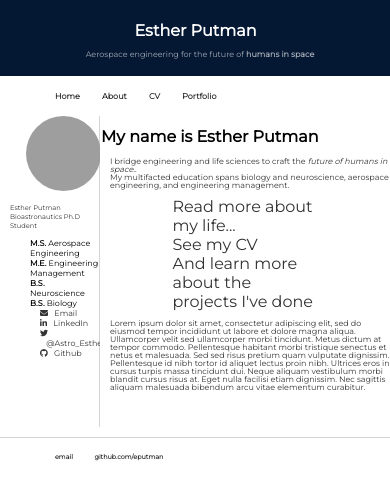
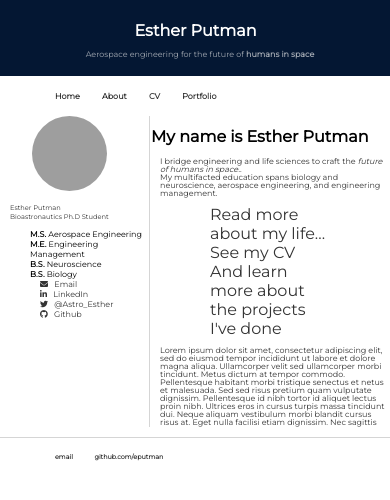
Before and after one commit to eputman/eputman.github.io, a Jekyll site: the page built from index.html, in a window 390 px wide. Shown: the top 500 px of the page. Built offline with Jekyll 4.4.1, drawn with Linux system fonts in a browser that asks for light colours; nearby versions of some CDN libraries; grey boxes are pictures that could not be loaded.

Commit message:
Update main.css

```diff
--- a/css/main.css
+++ b/css/main.css
@@ -187,12 +187,12 @@ ul.posts li {
 /* Media and small screen formatting */
 @media screen and (max-width: 400px){
   .sidebar{
-    width: 100px;
-    min-width: 100px;
+    width: 150px;
+    min-width: 150px;
     padding: 0px;
   }
   .profile {
-  margin-left: 1px;
+  margin-left: -5px;
   width: 75px;
   height: 75px;
   border-radius: 50%;
```
